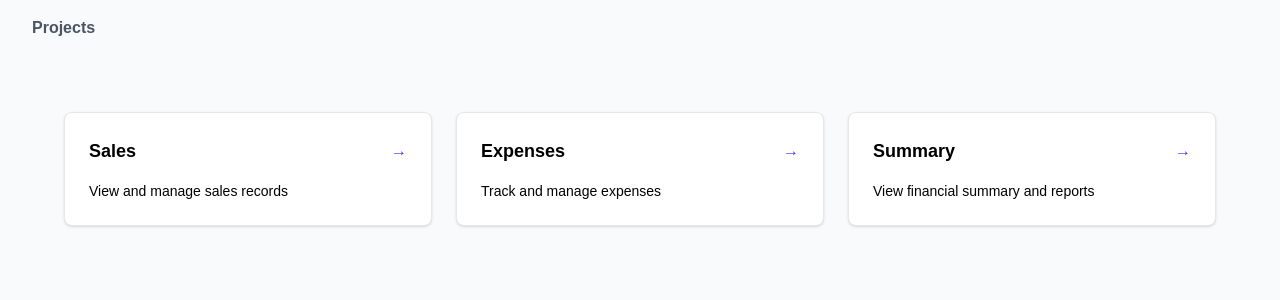
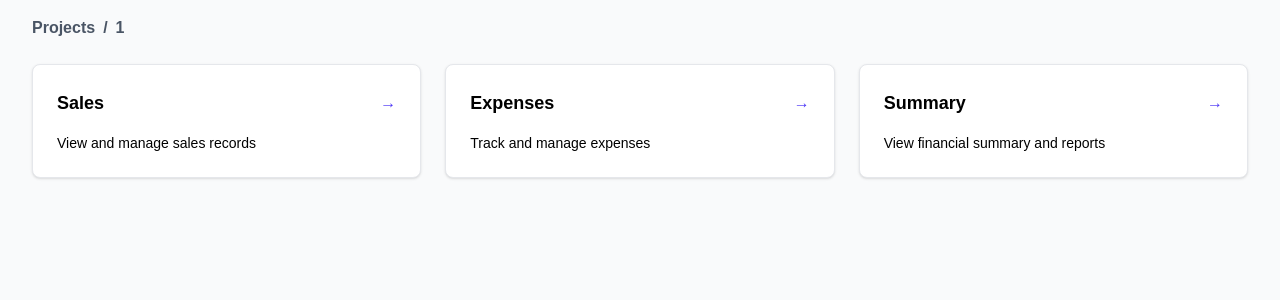
Before and after one commit to Gargee-Bhardwaj/property-manager-v1, a Next.js app: page /projects/1 in a window 1280 px wide. Shown: the top 300 px of the page. Built offline with nearby package versions, Linux system fonts and the light colour scheme.

Commit message:
build fix

```diff
--- a/src/app/projects/[projectId]/page.tsx
+++ b/src/app/projects/[projectId]/page.tsx
@@ -1,30 +1,53 @@
 "use client";
-import { use } from "react";
-import { useRouter } from "next/navigation";
-import Link from "next/link";
+import { useParams, useRouter } from "next/navigation";
+import { useEffect, useState } from "react";
 import MainLayout from "../../../components/MainLayout";
 
-interface PageProps {
-  params: { projectId: string } | Promise<{ projectId: string }>;
+async function getProjectDetails(token: string, projectId: string) {
+  const BASE_URL = "https://hustle-jldf.onrender.com/api/v1";
+  const response = await fetch(`${BASE_URL}/projects/${projectId}`, {
+    headers: {
+      Authorization: `Bearer ${token}`,
+    },
+  });
+  if (!response.ok) throw new Error("Failed to fetch project details");
+  return response.json();
 }
 
-export default function ProjectDetailPage({ params }: PageProps) {
+export default function ProjectDetailPage() {
+  const { projectId } = useParams<{ projectId: string }>();
   const router = useRouter();
+  const [projectName, setProjectName] = useState<string>("");
+  const [projectLoading, setProjectLoading] = useState(true);
 
-  // Properly handle both direct params and Promise params
-  const { projectId } =
-    typeof params === "object" && "then" in params
-      ? use(params as Promise<{ projectId: string }>)
-      : (params as { projectId: string });
+  useEffect(() => {
+    const fetchProject = async () => {
+      setProjectLoading(true);
+      try {
+        const token = localStorage.getItem("access_token");
+        if (!token) throw new Error("No access token found");
+        const project = await getProjectDetails(token, projectId);
+        setProjectName(project.name || projectId);
+      } catch {
+        setProjectName(projectId);
+      } finally {
+        setProjectLoading(false);
+      }
+    };
+    fetchProject();
+  }, [projectId]);
 
   return (
-    <MainLayout breadcrumbs={[{ label: "Projects", href: "/" }]}>
-      <div className="min-h-screen bg-gray-50">
-        <main className="max-w-7xl mx-auto py-6 sm:px-6 lg:px-8">
-          <div className="px-4 py-6 sm:px-0">
+    <MainLayout
+      breadcrumbs={[
+        { label: "Projects", href: "/" },
+        { label: projectLoading ? "Loading..." : projectName },
+      ]}
+    >
       <div className="grid gap-6 md:grid-cols-3">
-              <Link
-                href={`/projects/${projectId}/sales`}
+        {/* Sales Card */}
+        <div
+          onClick={() => router.push(`/projects/${projectId}/sales`)}
           className="bg-white p-6 rounded-lg shadow-sm border border-gray-200 hover:shadow-md transition-shadow cursor-pointer"
         >
           <div className="flex items-center justify-between mb-4">
@@ -32,9 +55,10 @@ export default function ProjectDetailPage({ params }: PageProps) {
             <span className="text-indigo-600">→</span>
           </div>
           <p className="text-sm">View and manage sales records</p>
-              </Link>
-              <Link
-                href={`/projects/${projectId}/expenses`}
+        </div>
+        {/* Expenses Card */}
+        <div
+          onClick={() => router.push(`/projects/${projectId}/expenses`)}
           className="bg-white p-6 rounded-lg shadow-sm border border-gray-200 hover:shadow-md transition-shadow cursor-pointer"
         >
           <div className="flex items-center justify-between mb-4">
@@ -42,9 +66,10 @@ export default function ProjectDetailPage({ params }: PageProps) {
             <span className="text-indigo-600">→</span>
           </div>
           <p className="text-sm">Track and manage expenses</p>
-              </Link>
-              <Link
-                href={`/projects/${projectId}/summary`}
+        </div>
+        {/* Summary Card */}
+        <div
+          onClick={() => router.push(`/projects/${projectId}/summary`)}
           className="bg-white p-6 rounded-lg shadow-sm border border-gray-200 hover:shadow-md transition-shadow cursor-pointer"
         >
           <div className="flex items-center justify-between mb-4">
@@ -52,10 +77,7 @@ export default function ProjectDetailPage({ params }: PageProps) {
             <span className="text-indigo-600">→</span>
           </div>
           <p className="text-sm">View financial summary and reports</p>
-              </Link>
         </div>
-          </div>
-        </main>
       </div>
     </MainLayout>
   );
--- a/src/app/projects/[projectId]/sales/page.tsx
+++ b/src/app/projects/[projectId]/sales/page.tsx
@@ -15,11 +15,7 @@ async function getProjectDetails(token: string, projectId: string) {
   return response.json();
 }
 
-export default function SalesPage({
-  params,
-}: {
-  params: { projectId: string };
-}) {
+export default function SalesPage() {
   const router = useRouter();
   const [plots, setPlots] = useState<any[]>([]);
   const [loading, setLoading] = useState(true);
```
Lines whose indentation alone changed are shown as unchanged.
